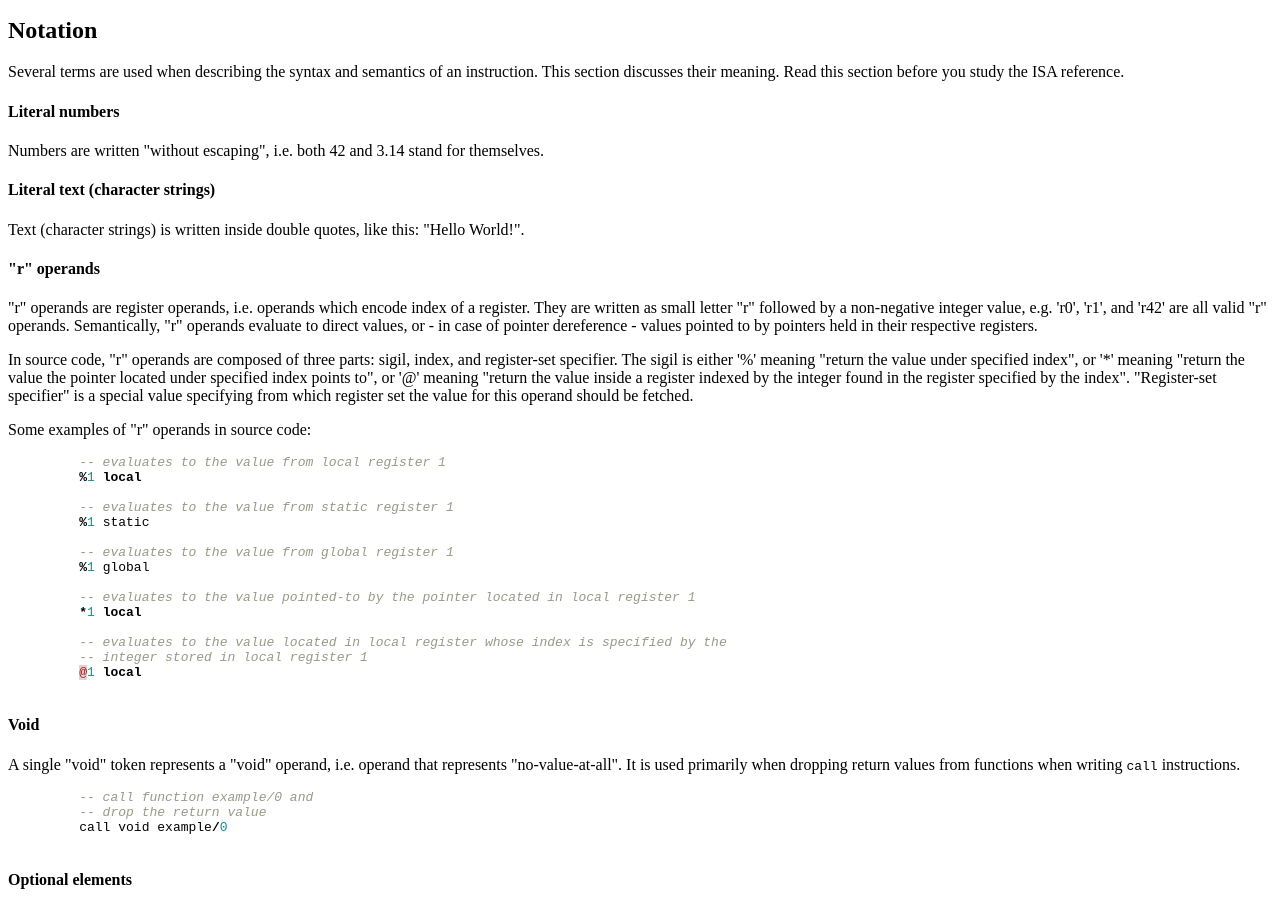
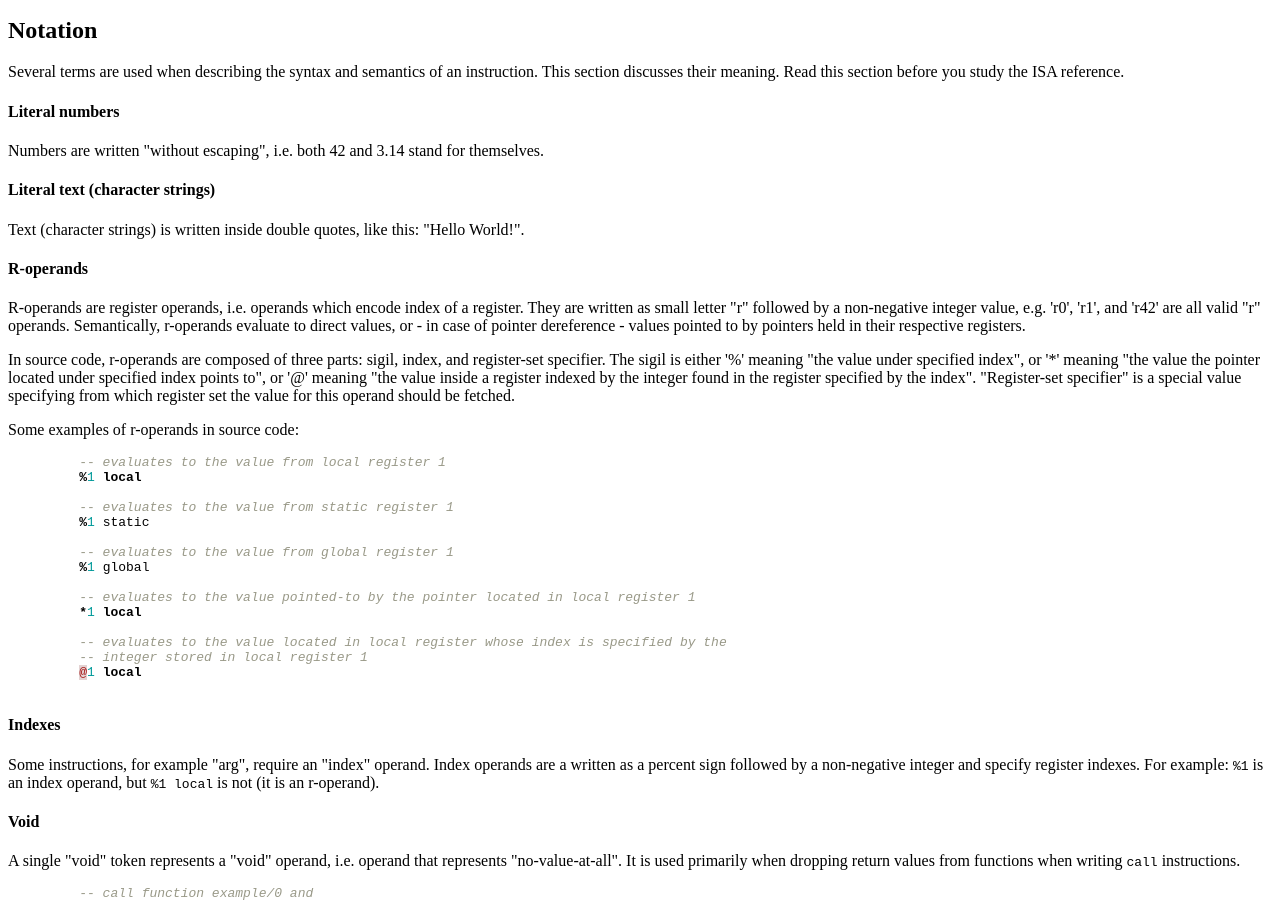
Before and after one commit to marekjm/docs.viuavm.org, a Jekyll site: the page built from isa.html, in a window 1280 px wide and 900 px high, scrolled down 199 px. Built offline with Jekyll 4.4.1, drawn with Linux system fonts in a browser that asks for light colours.

Commit message:
More information about r-operands and index-operands

```diff
--- a/isa.html
+++ b/isa.html
@@ -38,24 +38,24 @@ layout: default
 
     <p> Text (character strings) is written inside double quotes, like this: "Hello World!". </p>
 
-    <h4> "r" operands </h4>
+    <h4> R-operands </h4>
 
     <p>
-        "r" operands are register operands, i.e. operands which encode index of a register.
+        R-operands are register operands, i.e. operands which encode index of a register.
         They are written as small letter "r" followed by a non-negative integer value, e.g. 'r0', 'r1', and 'r42' are all valid "r" operands.
-        Semantically, "r" operands evaluate to direct values, or - in case of pointer dereference - values pointed
+        Semantically, r-operands evaluate to direct values, or - in case of pointer dereference - values pointed
         to by pointers held in their respective registers.
     </p>
 
     <p>
-        In source code, "r" operands are composed of three parts: sigil, index, and register-set specifier.
-        The sigil is either '%' meaning "return the value under specified index", or
-        '*' meaning "return the value the pointer located under specified index points to", or
-        '@' meaning "return the value inside a register indexed by the integer found in the register specified by the index".
+        In source code, r-operands are composed of three parts: sigil, index, and register-set specifier.
+        The sigil is either '%' meaning "the value under specified index", or
+        '*' meaning "the value the pointer located under specified index points to", or
+        '@' meaning "the value inside a register indexed by the integer found in the register specified by the index".
         "Register-set specifier" is a special value specifying from which register set the value for this operand should be fetched.
     </p>
 
-    <p> Some examples of "r" operands in source code: </p>
+    <p> Some examples of r-operands in source code: </p>
 
     {% highlight lua %}
     -- evaluates to the value from local register 1
@@ -74,6 +74,14 @@ layout: default
     -- integer stored in local register 1
     @1 local
     {% endhighlight %}
+
+    <h4> Indexes </h4>
+
+    <p>
+        Some instructions, for example "arg", require an "index" operand.
+        Index operands are a written as a percent sign followed by a non-negative integer and specify register indexes.
+        For example: <code>%1</code> is an index operand, but <code>%1 local</code> is not (it is an r-operand).
+    </p>
 
     <h4> Void </h4>
 
```
